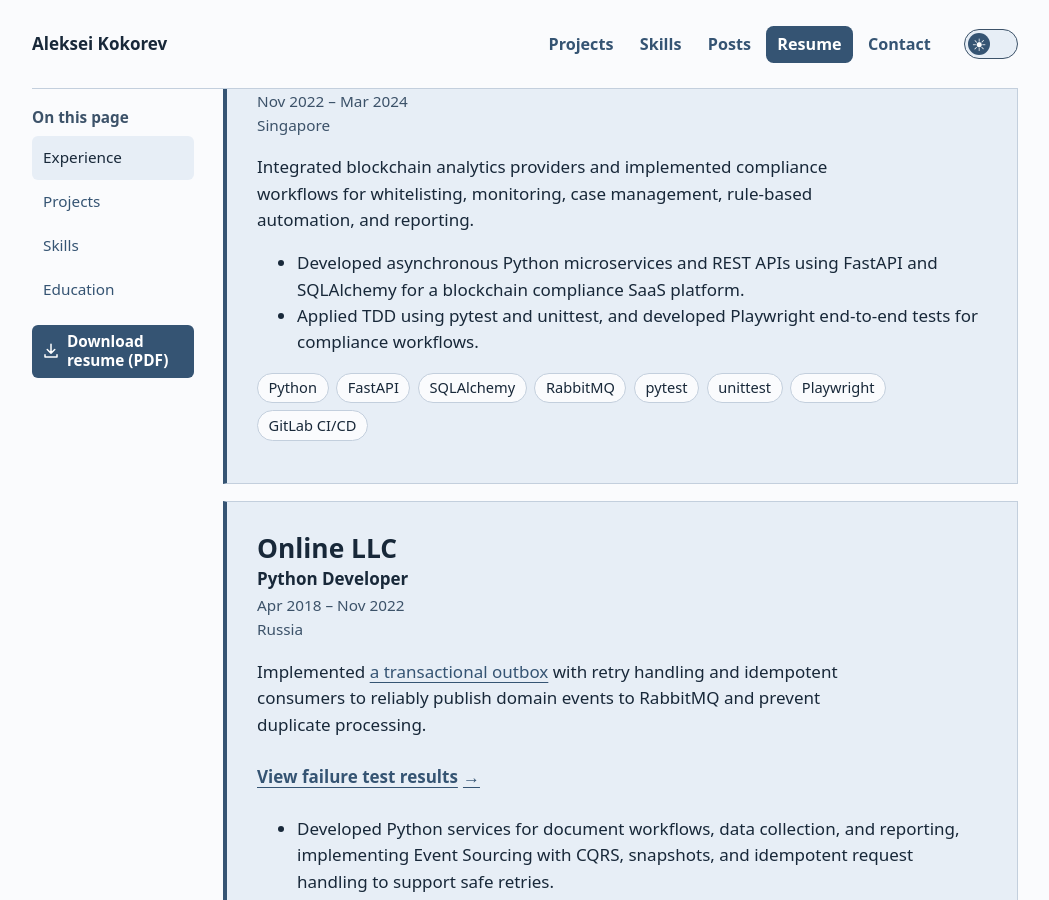
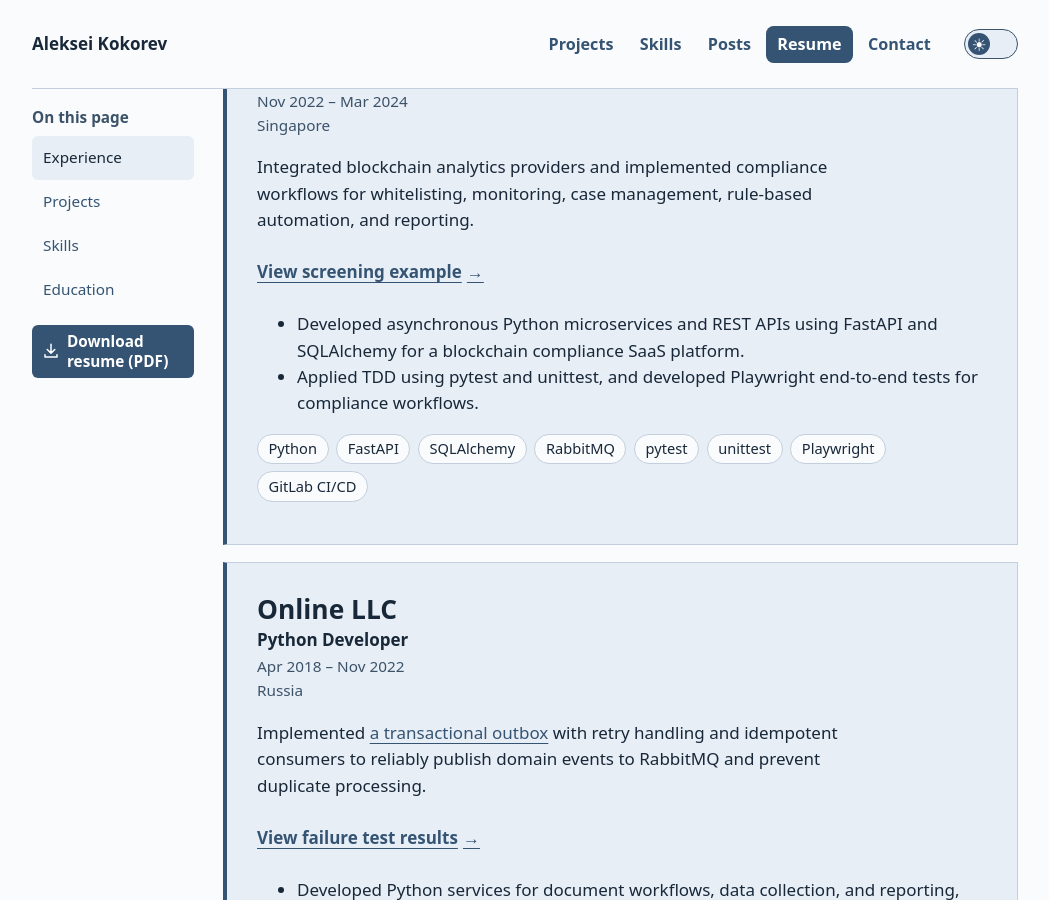
Before and after one commit to alex-coch/alex-coch.github.io, a Jekyll site: the page resume/index.html, which Jekyll copies as it is, in a window 1280 px wide and 900 px high, scrolled down 1194 px. Shown: the whole window, without its empty margins (115-1164 px from the left). Built offline with Jekyll 4.4.1, drawn with Linux system fonts in a browser that asks for light colours.

Commit message:
Link Ospree resume entry to the screening example

```diff
--- a/resume/index.html
+++ b/resume/index.html
@@ -92,6 +92,7 @@
         <h3>Ospree.io <span>Python Backend Developer</span></h3>
         <p class="meta"><time datetime="2022-11">Nov 2022</time> – <time datetime="2024-03">Mar 2024</time><span class="resume-role-location">Singapore</span></p>
         <p>Integrated blockchain analytics providers and implemented compliance workflows for whitelisting, monitoring, case management, rule-based automation, and reporting.</p>
+        <p class="resume-example"><a class="resume-example-link" href="/projects/blockchain-address-screening/#screening-example">View screening example <span aria-hidden="true">→</span></a></p>
         <ul>
           <li>Developed asynchronous Python microservices and REST APIs using FastAPI and SQLAlchemy for a blockchain compliance SaaS platform.</li>
           <li>Applied TDD using pytest and unittest, and developed Playwright end-to-end tests for compliance workflows.</li>
```
